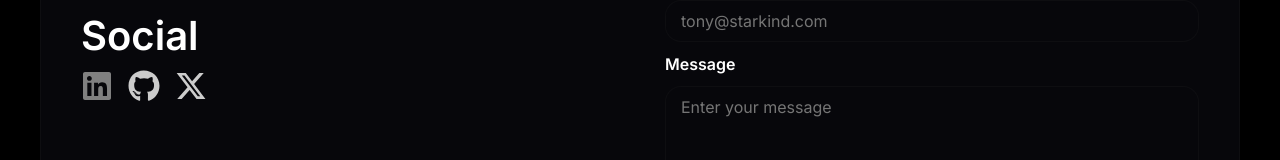
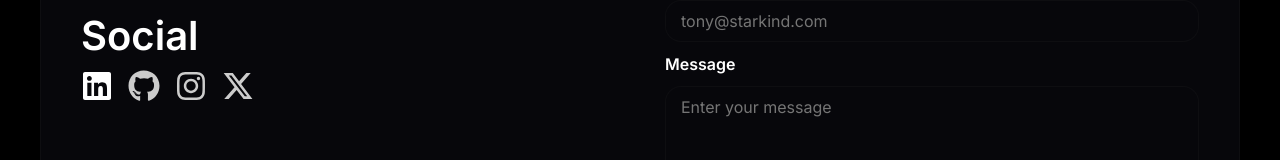
Before and after one commit to ijaihari/portfolio, a React (Vite) app: page / in a window 1280 px wide. In both pictures the pointer is over the link 97 px from the left and 6429 px from the top of the page. Shown: the part 6340-6500 px from the top of the page. Built offline with nearby package versions, Linux system fonts and the light colour scheme; a web font is replaced by a local one.

Commit message:
social links updated

```diff
--- a/src/pages/Contact.jsx
+++ b/src/pages/Contact.jsx
@@ -1,5 +1,5 @@
 import '../styles/contact.scss';
-import { FaLinkedin, FaGithub, FaXTwitter } from "react-icons/fa6";
+import { FaLinkedin, FaGithub,FaInstagram, FaXTwitter } from "react-icons/fa6";
 
 function Contact() {
 
@@ -32,6 +32,7 @@ function Contact() {
                         <section className="social-links">
                             <a href="https://www.linkedin.com/in/ijaihari/" target="_blank" rel="noopener noreferrer"><FaLinkedin /></a>
                             <a href="https://github.com/ijaihari" target="_blank" rel="noopener noreferrer"><FaGithub /></a>
+                            <a href="https://instagram.com/ijaihari" target="_blank" rel="noopener noreferrer"><FaInstagram /></a>
                             <a href="https://x.com/ijaihari" target="_blank" rel="noopener noreferrer"><FaXTwitter /></a>
                         </section>
                     </section>
--- a/src/styles/contact.scss
+++ b/src/styles/contact.scss
@@ -79,7 +79,7 @@
         transition: color 0.3s ease;
 
         &:hover {
-          color: grey;
+          color: white;
         }
       }
     }
```
